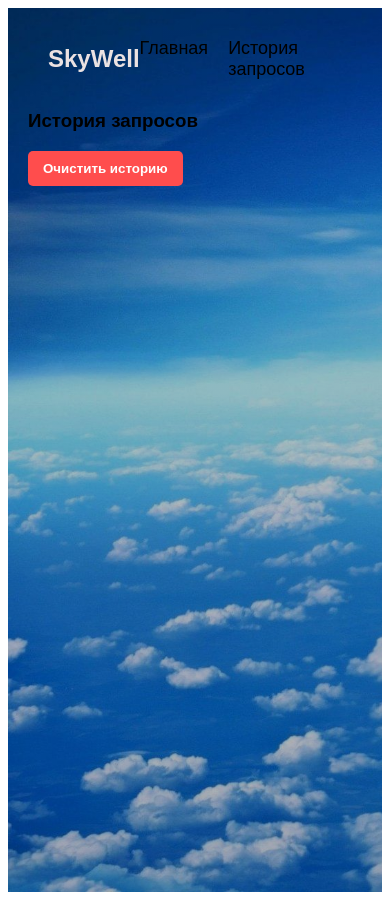
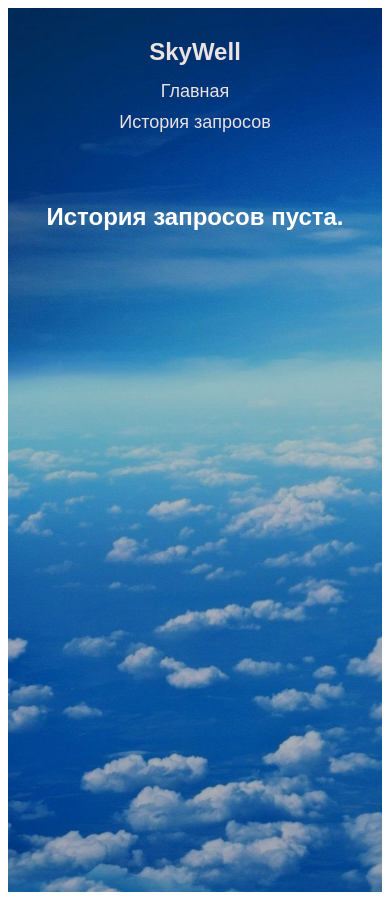
Before and after one commit to nikzalevskii/skywell, a React (Vite) app: page /history in a window 390 px wide. Built offline with nearby package versions, Linux system fonts and the light colour scheme.

Commit message:
update project SkyWell v1.004

```diff
--- a/src/components/Header/Header.module.css
+++ b/src/components/Header/Header.module.css
@@ -4,6 +4,7 @@
   align-items: center;
   padding: 10px 20px;
   color: rgb(235, 226, 226);
+  flex-wrap: wrap;
 }
 
 .header.historyActive {
@@ -32,3 +33,22 @@
 .navLink:hover {
   text-decoration: underline;
 }
+
+@media (max-width: 768px) {
+  .header {
+    justify-content: center;
+    flex-direction: column;
+    text-align: center;
+    padding: 10px;
+    column-gap: 20px;
+  }
+
+  .nav {
+    margin-top: 15px;
+    flex-direction: column;
+    gap: 10px;
+  }
+  .header.historyActive {
+    color: rgb(235, 226, 226);
+  }
+}
--- a/src/components/History/History.module.css
+++ b/src/components/History/History.module.css
@@ -1,10 +1,26 @@
 .history {
-  margin-top: 20px;
+  margin: 20px auto;
+  padding: 20px;
+  max-width: 50%;
+  background-color: rgba(255, 255, 255, 0.9);
+  border-radius: 12px;
+  box-shadow: 0 4px 6px rgba(0, 0, 0, 0.1);
+  text-align: left;
+  font-size: 14px;
+  box-sizing: border-box;
+}
+
+.history h2 {
+  font-size: 24px;
+  font-weight: bold;
+  color: #2193b0;
+  margin-bottom: 10px;
 }
 
 .history ul {
   list-style: none;
   padding: 0;
+  margin: 0;
 }
 
 .history li {
@@ -27,3 +43,54 @@
 .clearButton:hover {
   background-color: #cc0000;
 }
+
+@keyframes fadeIn {
+  from {
+    opacity: 0;
+    transform: translateY(10px);
+  }
+  to {
+    opacity: 1;
+    transform: translateY(0);
+  }
+}
+.historyItem {
+  display: grid;
+  grid-template-columns: 1fr 2fr;
+  gap: 10px;
+  padding: 10px 0;
+  border-bottom: 1px solid #ccc;
+  animation: fadeIn 0.5s ease-in-out;
+}
+
+.historyItem:last-child {
+  border-bottom: none;
+}
+
+.label {
+  font-weight: bold;
+  color: #333;
+  margin-right: 10px;
+  text-align: right;
+}
+
+.value {
+  font-size: 16px;
+  font-weight: bold;
+  color: #2193b0;
+  text-align: left;
+}
+
+.emptyMessage {
+  text-align: center;
+  color: #ffffff;
+  font-size: 24px;
+  margin-top: 60px;
+  font-weight: bold;
+}
+
+@media (max-width: 768px) {
+  .history {
+    max-width: 100%;
+  }
+}
--- a/src/components/History/History.tsx
+++ b/src/components/History/History.tsx
@@ -11,17 +11,25 @@ export default function History() {
     dispatch(clearHistory());
   };
 
+  if (querries.length === 0) {
+    return <div className={styles.emptyMessage}>История запросов пуста.</div>;
+  }
+
   return (
     <div className={styles.history}>
-      <h3>История запросов</h3>
+      <h2>История запросов</h2>
       <button onClick={handleClearHistory} className={styles.clearButton}>
         Очистить историю
       </button>
       <ul>
         {querries.map((query, index) => (
-          <li key={index}>
-            <p>Город: {query.city}</p>
-            <p>Дата и время: {new Date(query.timestamp).toLocaleString()}</p>
+          <li key={index} className={styles.historyItem}>
+            <div className={styles.label}>Город:</div>
+            <div className={styles.value}>{query.city}</div>
+            <div className={styles.label}>Дата:</div>
+            <div className={styles.value}>
+              {new Date(query.timestamp).toLocaleString()}
+            </div>
           </li>
         ))}
       </ul>
--- a/src/components/Search/Search.module.css
+++ b/src/components/Search/Search.module.css
@@ -88,10 +88,10 @@ input::placeholder {
   top: 100%;
   left: 0;
   width: 100%;
-  background-color: rgba(255, 255, 255, 0.95); /* Полупрозрачный фон */
+  background-color: rgba(255, 255, 255, 0.95);
   border: 1px solid #ccc;
   border-radius: 8px;
-  box-shadow: 0 4px 6px rgba(0, 0, 0, 0.1); /* Тень для эффекта "выпадения" */
+  box-shadow: 0 4px 6px rgba(0, 0, 0, 0.1);
   z-index: 10;
   max-height: 200px;
   /* overflow-y: auto;  */
@@ -106,14 +106,23 @@ input::placeholder {
   font-size: 14px;
   display: flex;
   align-items: center;
-  gap: 10px; /* Расстояние между текстом и иконкой (если добавите) */
+  gap: 10px;
 }
 
 .suggestionItem:hover {
-  background-color: #f0f0f0; /* Цвет фона при наведении */
-  transform: scale(1.02); /* Легкое увеличение */
+  background-color: #f0f0f0;
+  transform: scale(1.02);
 }
 
 .suggestionItem:last-child {
-  border-bottom: none; /* Убираем нижнюю границу у последнего элемента */
+  border-bottom: none;
 }
+
+@media (max-width: 768px) {
+  .searchContainer {
+    width: 100%;
+  }
+  .button {
+    width: 100%;
+  }
+}
--- a/src/components/WeatherDisplay/WeatherDisplay.module.css
+++ b/src/components/WeatherDisplay/WeatherDisplay.module.css
@@ -28,12 +28,12 @@
   display: flex;
   align-items: center;
   justify-content: center;
-  gap: 10px; /* Расстояние между текстом и значением */
+  gap: 10px;
 }
 
 .weather .label {
   font-weight: bold;
-  color: #333; /* Темный цвет для меток */
+  color: #333;
 }
 
 .weather .value {
@@ -70,3 +70,10 @@
   font-size: 16px;
   text-align: center;
 }
+
+@media (max-width: 768px) {
+  .weather {
+    width: 100%;
+    min-width: 100%;
+  }
+}
```
